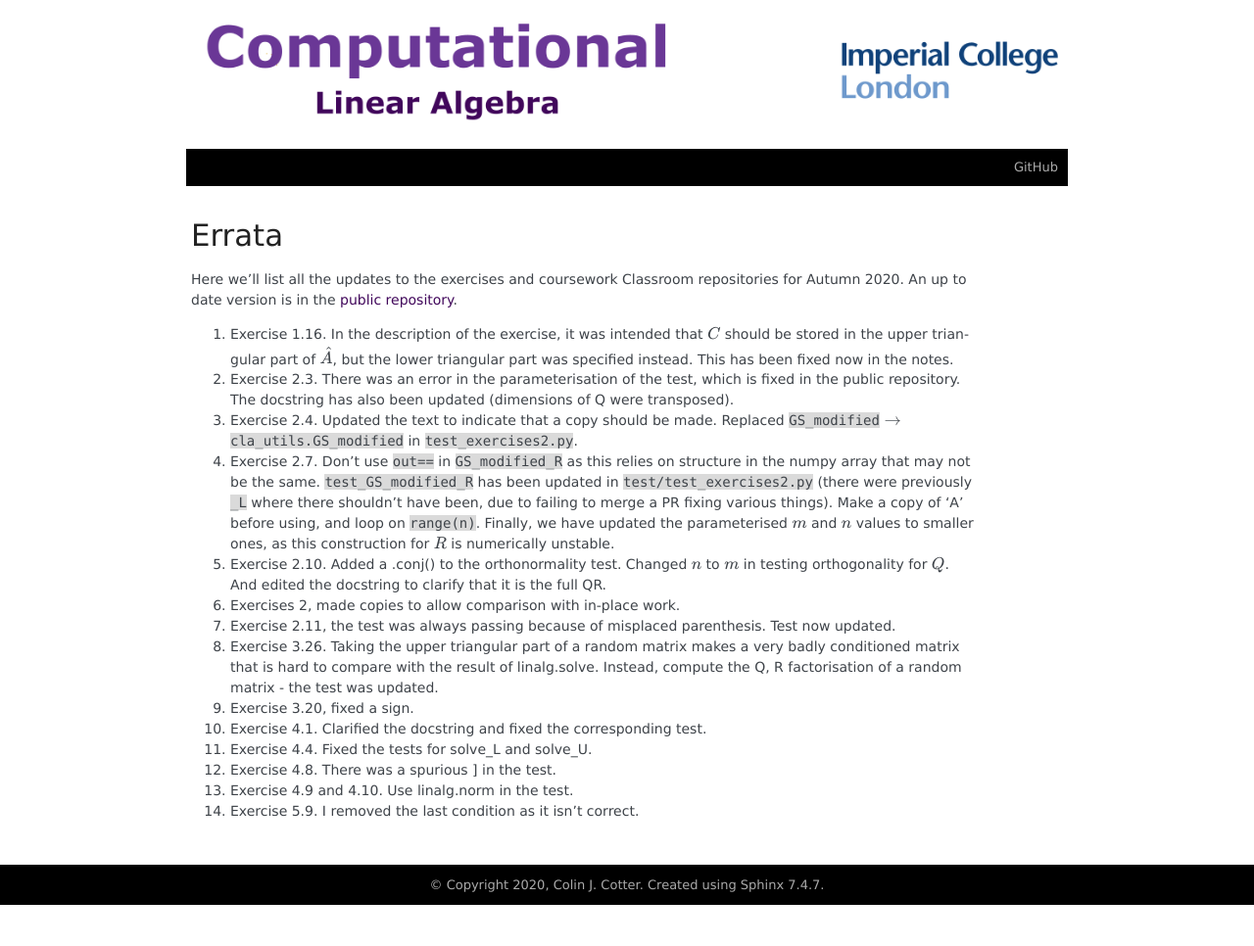
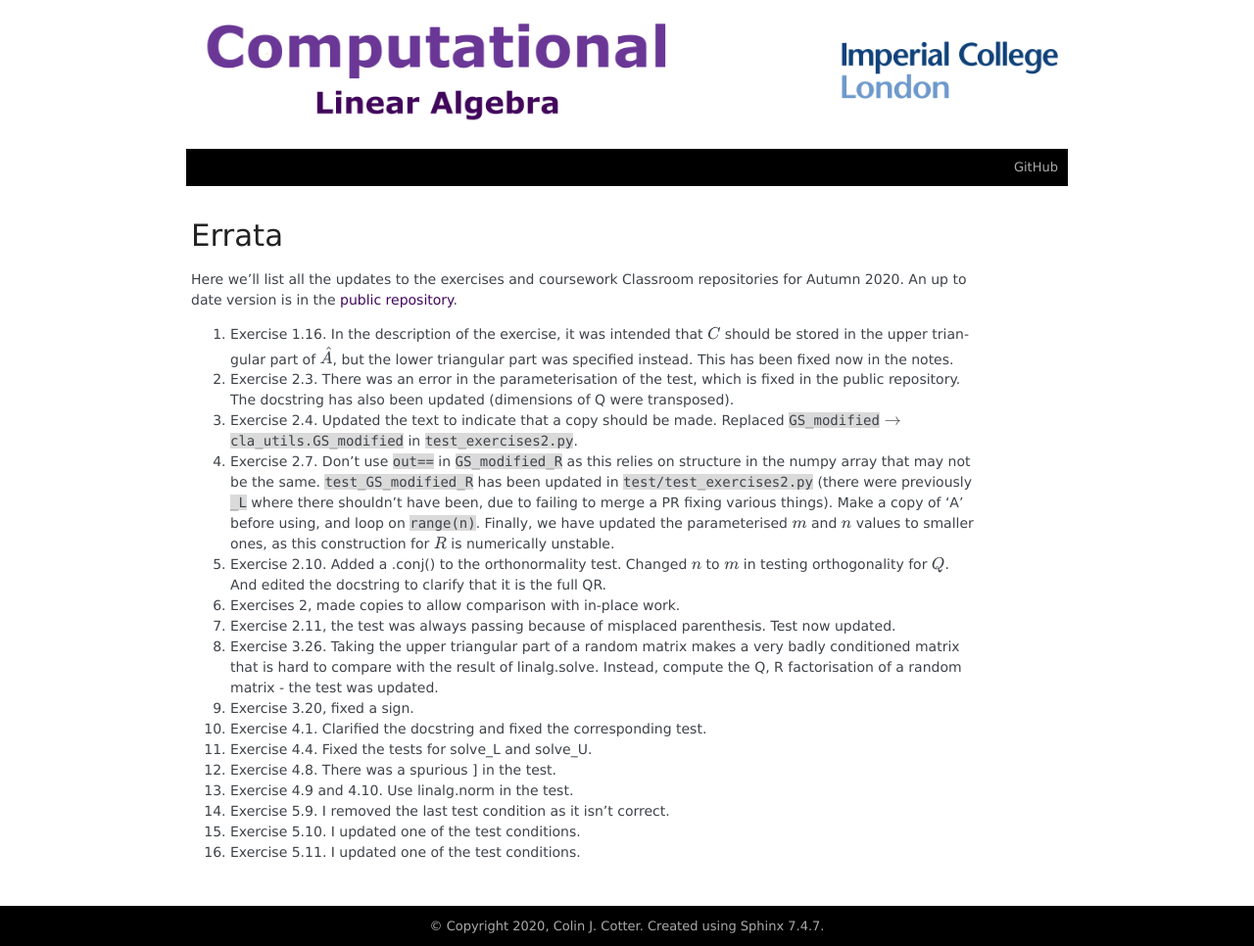
Before and after one commit to comp-lin-alg/comp-lin-alg-course, a Sphinx documentation site: the page built from doc/source/errata.rst, in a window 1280 px wide. Shown: the whole page at 98% size. Built offline with Sphinx 7.4.7, drawn with Linux system fonts in a browser that asks for light colours; formulas are drawn with MathJax 3; pages that are not in the unit, such as notebooks, are missing from menus; before the commit the page ends 924 px from its top, so only the background shows below that.

```diff
--- a/doc/source/errata.rst
+++ b/doc/source/errata.rst
@@ -42,4 +42,6 @@
 #. Exercise 4.4. Fixed the tests for solve_L and solve_U.
 #. Exercise 4.8. There was a spurious ] in the test.
 #. Exercise 4.9 and 4.10. Use linalg.norm in the test.
-#. Exercise 5.9. I removed the last condition as it isn't correct.
+#. Exercise 5.9. I removed the last test condition as it isn't correct.
+#. Exercise 5.10. I updated one of the test conditions.
+#. Exercise 5.11. I updated one of the test conditions.
```
Also changed, not shown: 2 other files.
